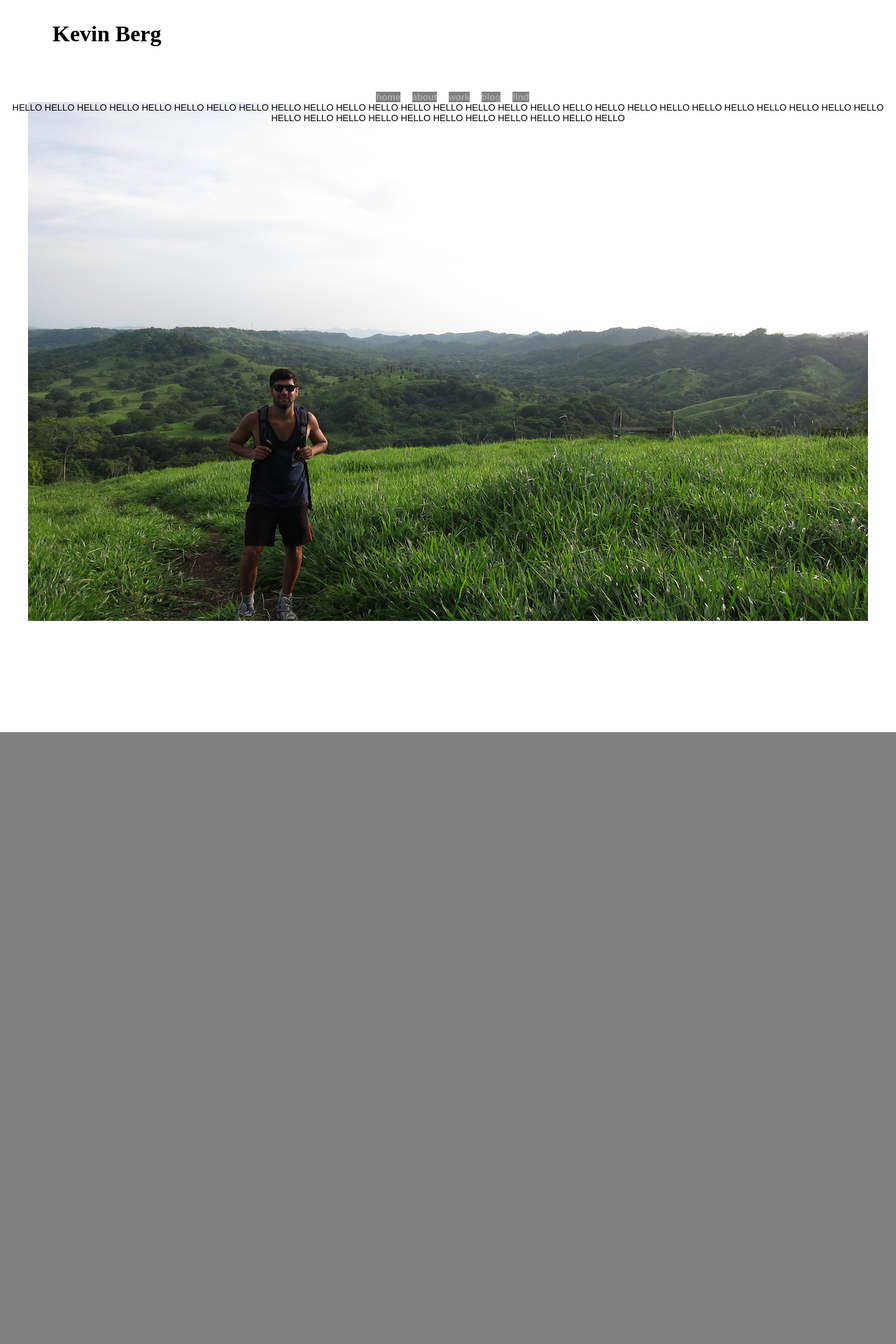
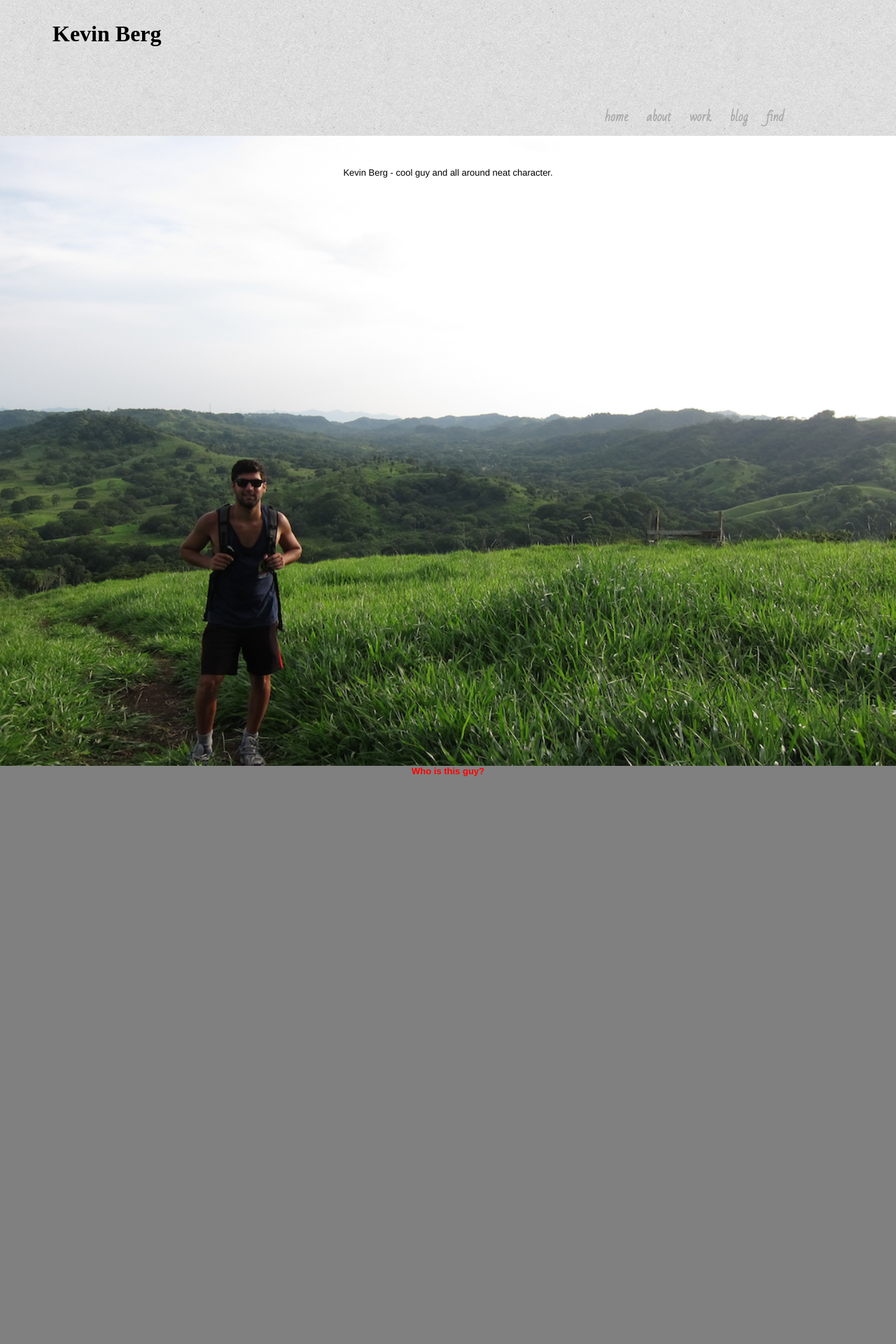
Before and after one commit to kevinberg3/ktb, a Jekyll site: the page built from index.html, in a window 1280 px wide. Shown: the top 1920 px of the page at 70% size. Built offline with Jekyll 4.4.1, drawn with Linux system fonts in a browser that asks for light colours; some web fonts are replaced; Markdown is read by kramdown in place of the engine named in the settings.

Commit message:
adding in separate fonts and links

```diff
--- a/_layouts/default.html
+++ b/_layouts/default.html
@@ -14,27 +14,32 @@
         <!-- Custom CSS -->
         <link rel="stylesheet" href="/css/main.css">
         <link href='http://fonts.googleapis.com/css?family=IM+Fell+Double+Pica' rel='stylesheet' type='text/css'>
+        <link href='http://fonts.googleapis.com/css?family=Bad+Script' rel='stylesheet' type='text/css'>
 
 
     </head>
     <body>
-      <br>
-      <br>
       <div class="site">
         <div class="header">
+          <br />
+          <br />
           <h1 class="title">Kevin Berg</h1>
-          <a class="extra" href="/">home</a>
-          <a class="extra" href="/">about</a>
-          <a class="extra" href="/">work</a>
-          <a class="extra" href="/">blog</a>
-          <a class="extra" href="/">find</a>
+          <div class="links">
+            <a class="extra" href="/">home</a>
+            <a class="extra" href="/">about</a>
+            <a class="extra" href="/">work</a>
+            <a class="extra" href="/">blog</a>
+            <a class="extra" href="/">find</a>
+          </div>
         </div>
           <div class="container">
             <div class="sections" id="intro">
-                HELLO HELLO HELLO HELLO HELLO HELLO HELLO HELLO HELLO HELLO HELLO HELLO HELLO HELLO HELLO HELLO HELLO HELLO HELLO HELLO HELLO HELLO HELLO HELLO HELLO HELLO HELLO HELLO HELLO HELLO HELLO HELLO HELLO HELLO HELLO HELLO HELLO HELLO
+                <br><br><br>
+                Kevin Berg - cool guy and all around neat character.
             </div>
 
             <div class="sections" id="second">
+              <strong>Who is this guy?</strong>
 
 
             </div>
--- a/css/main.css
+++ b/css/main.css
@@ -63,10 +63,14 @@ ul.posts span {
   line-height: 1.5em;*/
 }
 
+.header {
+  background: url('../Assets/Images/textured_paper.png');
+}
+
 .site .header a {
   font-weight: bold;
   text-decoration: none;
-  background-color: blue;
+  /*background-color: blue;*/
   width: 100%;
 }
 
@@ -78,22 +82,38 @@ ul.posts span {
   font-family: 'IM Fell Double Pica', serif;
 }
 
+.links {
+  text-align: right;
+  font-family: 'Bad Script', cursive;
+  color: red;
+  font-size: xx-large;
+  margin-right: 5em;
+}
+
 .site .header h1.title a {
-  color: #a00;
+  text-align: right;
+  /*color: #a00;*/
+  /*background-color: blue;*/
+  font-size: large;
+  margin-right: 5em;
 }
 
 .site .header h1.title a:hover {
+  text-align: right;
   color: #000;
 }
 
 .site .header a.extra {
-  background-color: gray;
+  text-align: right;
+  /*background-color: blue;*/
   color: #aaa;
   margin-left: 1em;
+  font-size: large;
 }
 
 .site .header a.extra:hover {
   color: #000;
+  text-align: right;
 }
 
 .site .meta {
@@ -189,6 +209,8 @@ ul.posts span {
 
 #intro{
   background:url('../Assets/Images/me.png') 50% 0 no-repeat fixed;
+  background-size: cover;
+  /*background-color: orange;*/
   color: black;
   height: 700px;
   margin: 0 auto;
```
Also changed, not shown: Assets/Images/textured_paper.png (added).
